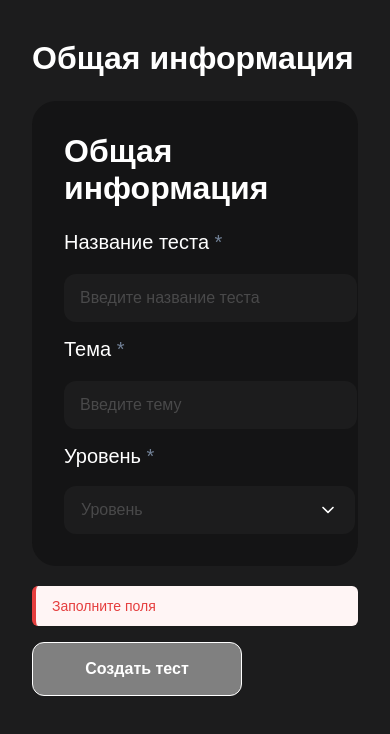
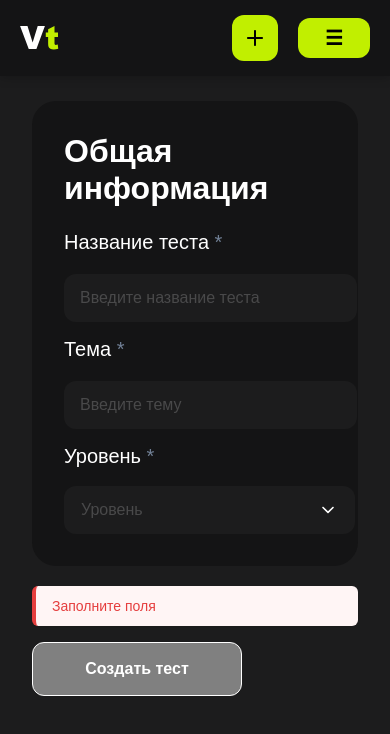
Before and after one commit to grin0leo/valltest, a Next.js app: page /main/create_test in a window 390 px wide. Shown: the top 734 px of the page. Built offline with nearby package versions, Linux system fonts and the light colour scheme.

Commit message:
Создание  BurgerMenu и MobileHeader

```diff
--- a/src/shared/ui/Aside/aside.module.css
+++ b/src/shared/ui/Aside/aside.module.css
@@ -10,6 +10,7 @@
     padding: 30px 0px;
 
     gap: 50px;
+    z-index: 900px;
 
     @media (max-width: 768px) {
         width: 70px;
--- a/src/shared/ui/Aside/index.tsx
+++ b/src/shared/ui/Aside/index.tsx
@@ -7,6 +7,7 @@ import Link from "next/link"
 import { usePathname } from 'next/navigation'
 import { CreateTestButton } from '../CreateTestButton'
 import { TestPopupWrapper } from '../TestPopupWrapper'
+import { MobileHeader } from '../MobileHeader'
 
 
 export function LeftAside() {
@@ -25,6 +26,8 @@ export function LeftAside() {
     ]
     // TODO добавить Hover эффект
     return (
+        <>
+        <MobileHeader />
 
         <aside className={css.aside}>
 
@@ -50,5 +53,6 @@ export function LeftAside() {
             </nav>
 
         </aside >
+        </>
     )
 }
--- /dev/null
+++ b/src/shared/ui/BurgerMenu/burgerMenu.module.css
@@ -0,0 +1,98 @@
+.burgerMenu {
+    position: fixed;
+    top: 90px;
+    right: 20px;
+    background-color: #1C1C1D;
+    z-index: 1001;
+    display: flex;
+    flex-direction: column;
+    gap: 10px;
+    padding: 20px;
+    border-radius: 12px;
+    border: 1px solid #C1EF00;
+    box-shadow: 0 4px 12px rgba(0, 0, 0, 0.3);
+    width: auto;
+    min-width: 200px;
+    transform: translateY(-20px);
+    opacity: 0;
+    transition: all 0.3s ease;
+  }
+
+  .burgerMenu.active {
+    transform: translateY(0);
+    opacity: 1;
+  }
+
+  .backdrop {
+    position: fixed;
+    top: 0;
+    left: 0;
+    width: 100%;
+    height: 100%;
+    background: rgba(0, 0, 0, 0.5);
+    z-index: 999;
+  }
+
+  .navList {
+    display: flex;
+    flex-direction: column;
+    gap: 15px;
+  }
+
+  .navItem {
+    color: white;
+    font-family: sans-serif;
+    font-size: 16px;
+    font-weight: 500;
+    text-decoration: none;
+    padding: 10px 16px;
+    border-radius: 8px;
+    transition: all 0.2s ease;
+    white-space: nowrap;
+    display: flex;
+    align-items: center;
+  }
+
+  .navItem:hover {
+    color: #C1EF00;
+    background-color: rgba(255, 255, 255, 0.1);
+  }
+
+  .burgerButton {
+    display: none;
+    position: fixed;
+    top: 20px;
+    right: 20px;
+    z-index: 1000;
+    background: none;
+    border: none;
+    cursor: pointer;
+    padding: 10px;
+  }
+
+  .bar {
+    display: block;
+    width: 25px;
+    height: 3px;
+    margin: 5px auto;
+    background-color: white;
+    transition: all 0.3s ease;
+  }
+
+  .burgerButton.open .bar:nth-child(1) {
+    transform: translateY(8px) rotate(45deg);
+  }
+
+  .burgerButton.open .bar:nth-child(2) {
+    opacity: 0;
+  }
+
+  .burgerButton.open .bar:nth-child(3) {
+    transform: translateY(-8px) rotate(-45deg);
+  }
+
+  @media (max-width: 600px) {
+    .burgerButton {
+      display: block;
+    }
+  }
--- /dev/null
+++ b/src/shared/ui/BurgerMenu/index.tsx
@@ -0,0 +1,47 @@
+'use client'
+
+import Link from "next/link"
+import { useEffect } from "react"
+import styles from "./burgerMenu.module.css"
+import clsx from "clsx"
+
+interface BurgerMenuProps {
+  isOpen: boolean
+  onClose: () => void
+  menuItems: {
+    href: string
+    text: string
+  }[]
+}
+
+export function BurgerMenu({ isOpen, onClose, menuItems }: BurgerMenuProps) {
+  useEffect(() => {
+    if (isOpen) {
+      document.body.style.overflow = 'hidden'
+    } else {
+      document.body.style.overflow = ''
+    }
+
+    return () => {
+      document.body.style.overflow = ''
+    }
+  }, [isOpen])
+
+  if (!isOpen) return null
+
+  return (
+    <>
+      <div className={styles.backdrop} onClick={onClose} />
+
+      <div className={clsx(styles.burgerMenu, { [styles.active]: isOpen })}>
+        <nav className={styles.navList}>
+          {menuItems.map((item, index) => (
+            <Link key={index} href={item.href} className={styles.navItem} onClick={onClose}>
+              {item.text}
+            </Link>
+          ))}
+        </nav>
+      </div>
+    </>
+  )
+}
--- /dev/null
+++ b/src/shared/ui/MobileHeader/index.tsx
@@ -0,0 +1,47 @@
+'use client'
+
+import { useState } from 'react'
+import Link from "next/link"
+import Image from "next/image"
+import { BurgerMenu } from '../BurgerMenu'
+import { TestPopupWrapper } from '../TestPopupWrapper'
+import css from './mobileHeader.module.css'
+
+export function MobileHeader() {
+  const [isMenuOpen, setIsMenuOpen] = useState(false)
+
+  const menuItems = [
+    { href: '/main', text: 'Главная' },
+    { href: '/main/workshop', text: 'Мастерская' }
+  ]
+
+  return (
+    <>
+      <header className={css.mobileHeader}>
+        <div className={css.headerContent}>
+          <Link href={'/main'} className={css.logoLink}>
+            <Image src={'/Layout/Vt.svg'} width={39} height={24} alt="Логотип VallTest" />
+          </Link>
+
+          <div className={css.controls}>
+            <TestPopupWrapper />
+
+            <button
+              className={`${css.mobileMenuButton} ${isMenuOpen ? css.open : ''}`}
+              onClick={() => setIsMenuOpen(!isMenuOpen)}
+              aria-label="Меню"
+            >
+              {isMenuOpen ? '✕' : '☰'}
+            </button>
+          </div>
+        </div>
+      </header>
+
+      <BurgerMenu
+        isOpen={isMenuOpen}
+        onClose={() => setIsMenuOpen(false)}
+        menuItems={menuItems}
+      />
+    </>
+  )
+}
--- /dev/null
+++ b/src/shared/ui/MobileHeader/mobileHeader.module.css
@@ -0,0 +1,53 @@
+.mobileHeader {
+    display: none;
+    position: fixed;
+    top: 0;
+    left: 0;
+    right: 0;
+    background-color: var(--color);
+    z-index: 1000;
+    padding: 15px 20px;
+    box-shadow: 0 2px 10px rgba(0, 0, 0, 0.2);
+  }
+
+  .headerContent {
+    display: flex;
+    justify-content: space-between;
+    align-items: center;
+    width: 100%;
+  }
+
+  .logoLink {
+    display: flex;
+    align-items: center;
+  }
+
+  .controls {
+    display: flex;
+    align-items: center;
+    gap: 20px;
+  }
+
+  .mobileMenuButton {
+    position: relative;
+    background: #C1EF00;
+    color: black;
+    height: 40px;
+    width: 72px;
+    border-radius: 12px;
+    font-family: sans-serif;
+    font-weight: bold;
+    font-size: 20px;
+    display: flex;
+    align-items: center;
+    justify-content: center;
+    cursor: pointer;
+    border: none;
+    z-index: 1002;
+  }
+
+  @media (max-width: 600px) {
+    .mobileHeader {
+      display: block;
+    }
+  }
```
